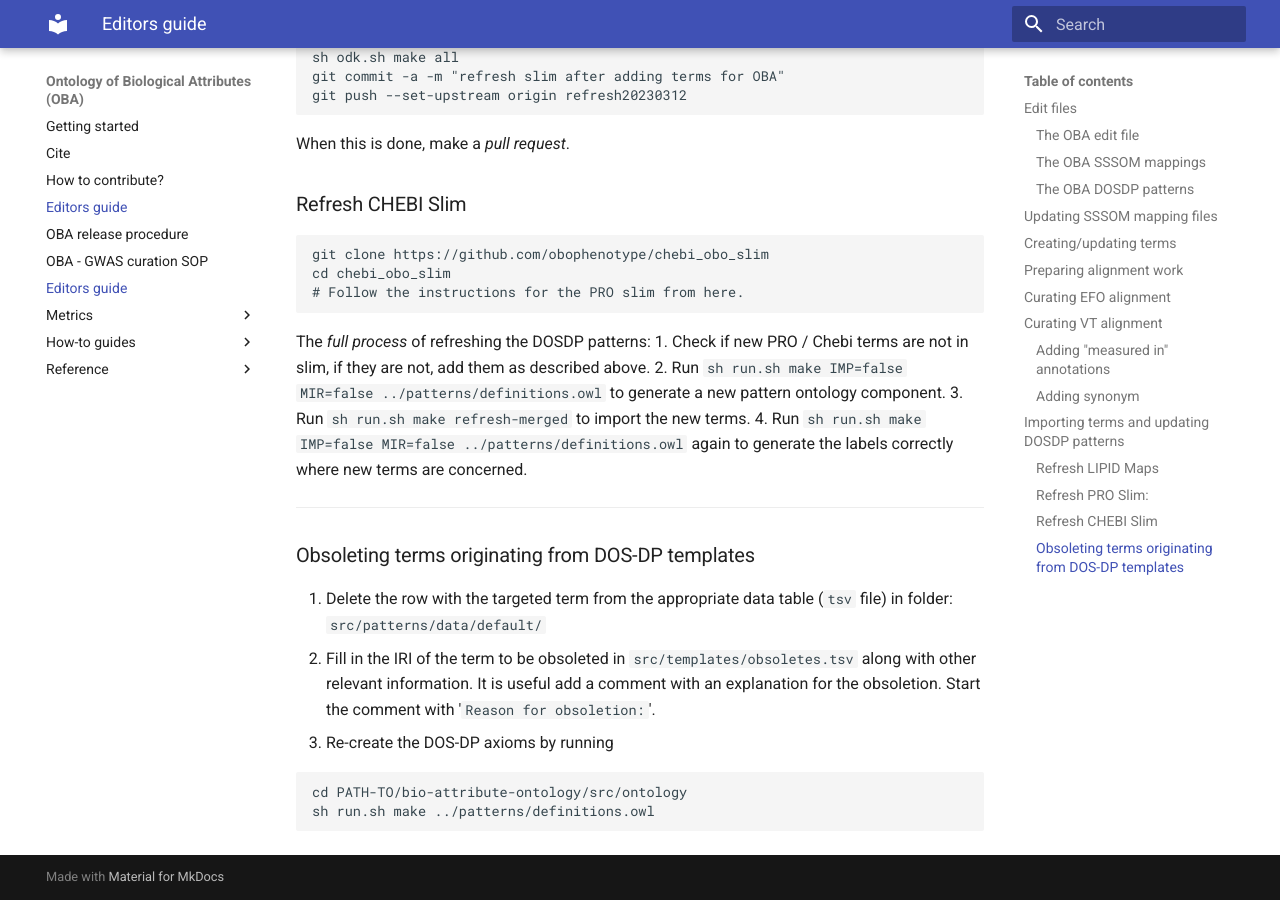
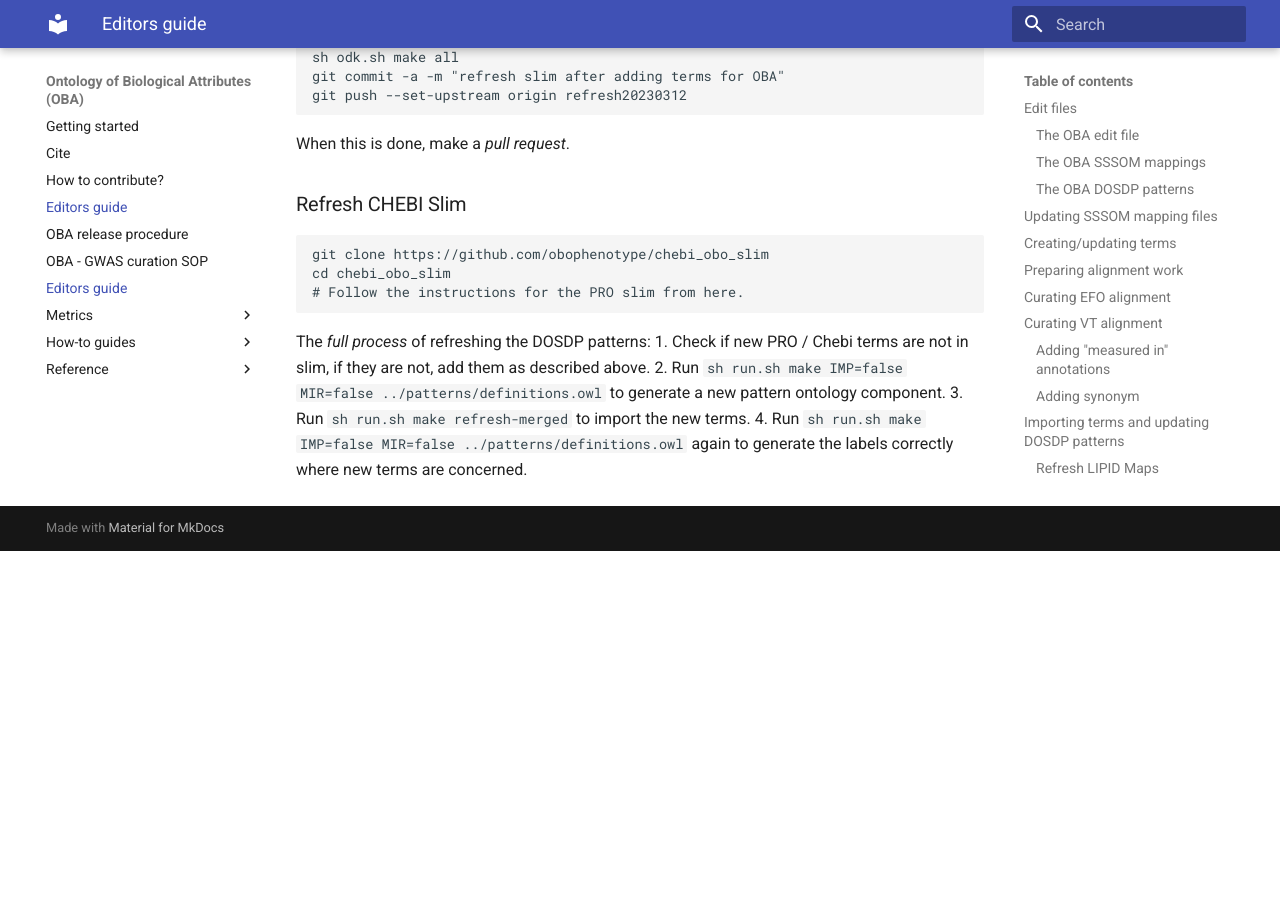
Before and after one commit to obophenotype/bio-attribute-ontology, an MkDocs documentation site: the page built from docs/editors-guide.md, in a window 1280 px wide and 900 px high, scrolled down 4631 px. Built offline with MkDocs 1.6.1 and Material for MkDocs 9.7.7, drawn with Linux system fonts in a browser that asks for light colours; after the commit the page ends 5182 px from its top, so only the background shows below that.

Commit message:
Revert "Update the editors' guide on how to obsolete terms"
This reverts commit 0b31b07badd2be7fb8bbc334e515142a80396d09.

````diff
--- a/docs/editors-guide.md
+++ b/docs/editors-guide.md
@@ -133,15 +133,3 @@ The *full process* of refreshing the DOSDP patterns:
 2.	Run `sh run.sh make IMP=false MIR=false ../patterns/definitions.owl` to generate a new pattern ontology component.
 3.	Run `sh run.sh make refresh-merged` to import the new terms.
 4.	Run `sh run.sh make IMP=false MIR=false ../patterns/definitions.owl` again to generate the labels correctly where new terms are concerned.
-
-* * * * * * * * * * * * * * * * * * * * * * * * * * * * * * * * * * * * * *
-
-### Obsoleting terms originating from DOS-DP templates
-
-1. Delete the row with the targeted term from the appropriate data table (`tsv` file) in folder: `src/patterns/data/default/`
-2. Fill in the IRI of the term to be obsoleted in `src/templates/obsoletes.tsv` along with other relevant information. It is useful add a comment with an explanation for the obsoletion. Start the comment with '`Reason for obsoletion: `'.
-3. Re-create the DOS-DP axioms by running
-```sh
-cd PATH-TO/bio-attribute-ontology/src/ontology
-sh run.sh make ../patterns/definitions.owl
-```
````
